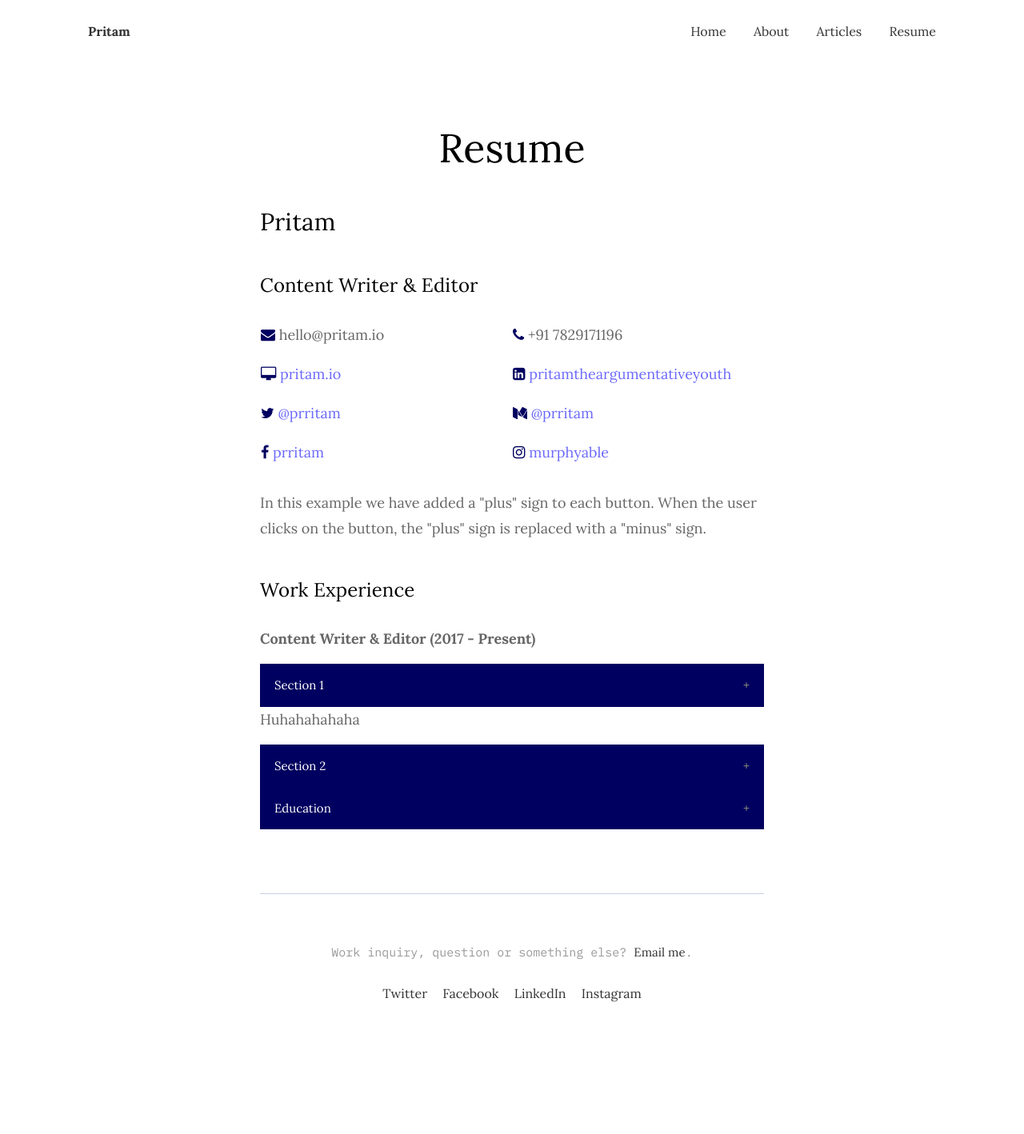
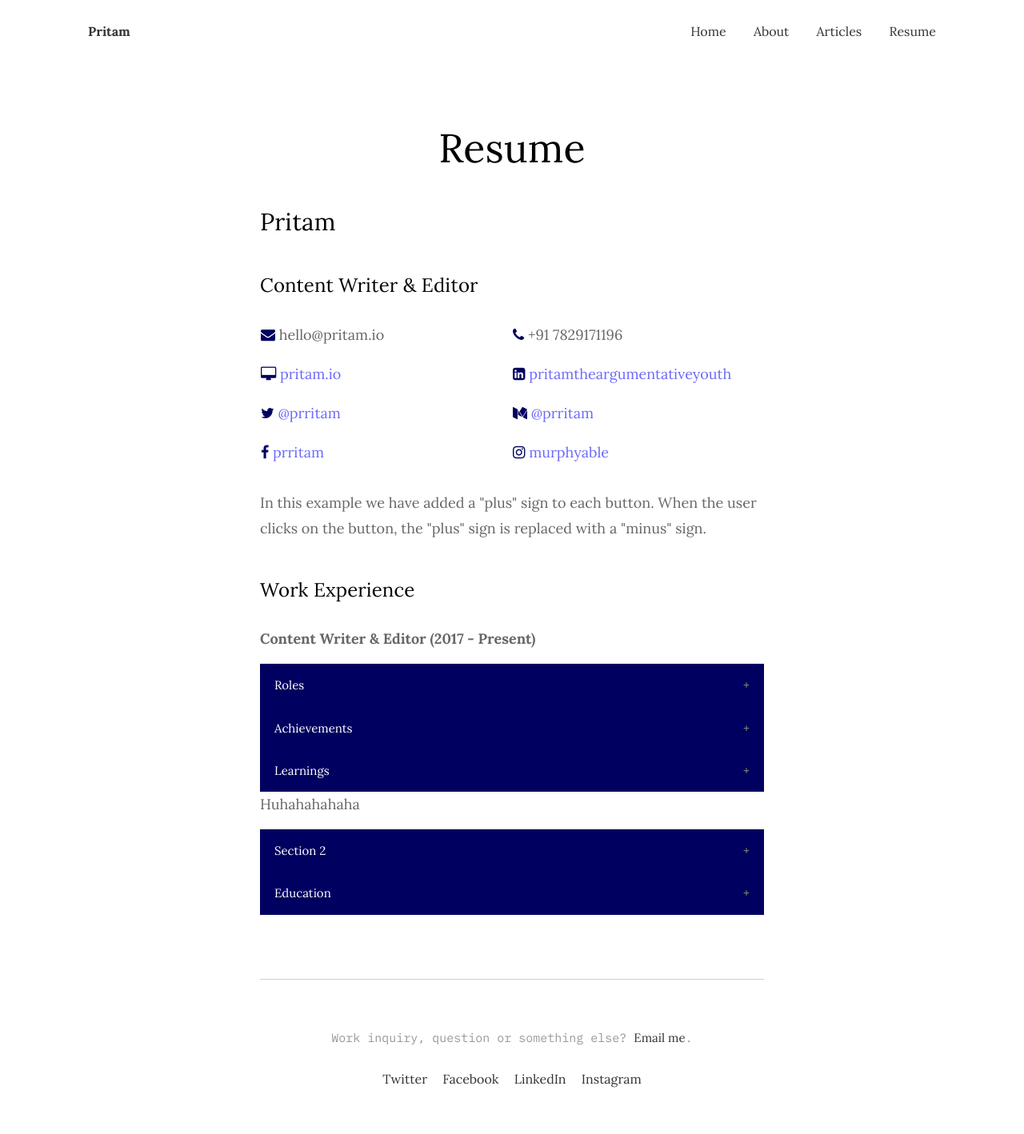
Before and after one commit to argumentativeyouth/pritams-portfolio, a Jekyll site: the page built from _pages/resume.md, in a window 1280 px wide. Shown: the whole page at 80% size. Built offline with Jekyll 4.4.1, drawn with Linux system fonts in a browser that asks for light colours; before the commit the page ends 1312 px from its top, so only the background shows below that.

Commit message:
Update resume.md

```diff
--- a/_pages/resume.md
+++ b/_pages/resume.md
@@ -74,7 +74,15 @@
 <p>In this example we have added a "plus" sign to each button. When the user clicks on the button, the "plus" sign is replaced with a "minus" sign.</p>
 <h3>Work Experience</h3>
 <p><strong>Content Writer & Editor (2017 - Present)</strong></p>
-<button class="accordion">Section 1</button>
+<button class="accordion">Roles</button>
+<div class="panel">
+  <p>Lorem ipsum dolor sit amet, consectetur adipisicing elit, sed do eiusmod tempor incididunt ut labore et dolore magna aliqua. Ut enim ad minim veniam, quis nostrud exercitation ullamco laboris nisi ut aliquip ex ea commodo consequat.</p>
+</div>
+<button class="accordion">Achievements</button>
+<div class="panel">
+  <p>Lorem ipsum dolor sit amet, consectetur adipisicing elit, sed do eiusmod tempor incididunt ut labore et dolore magna aliqua. Ut enim ad minim veniam, quis nostrud exercitation ullamco laboris nisi ut aliquip ex ea commodo consequat.</p>
+</div>
+<button class="accordion">Learnings</button>
 <div class="panel">
   <p>Lorem ipsum dolor sit amet, consectetur adipisicing elit, sed do eiusmod tempor incididunt ut labore et dolore magna aliqua. Ut enim ad minim veniam, quis nostrud exercitation ullamco laboris nisi ut aliquip ex ea commodo consequat.</p>
 </div>
```
